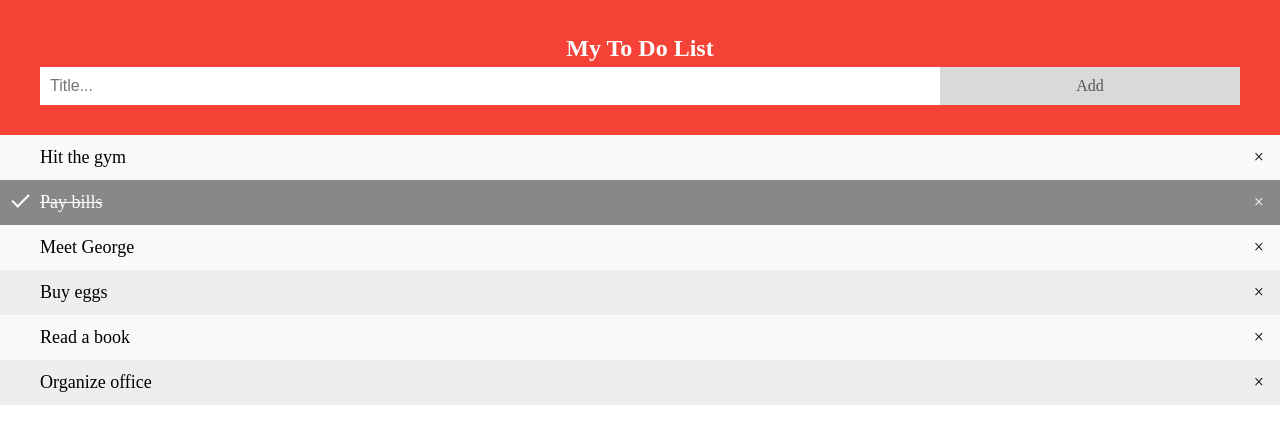
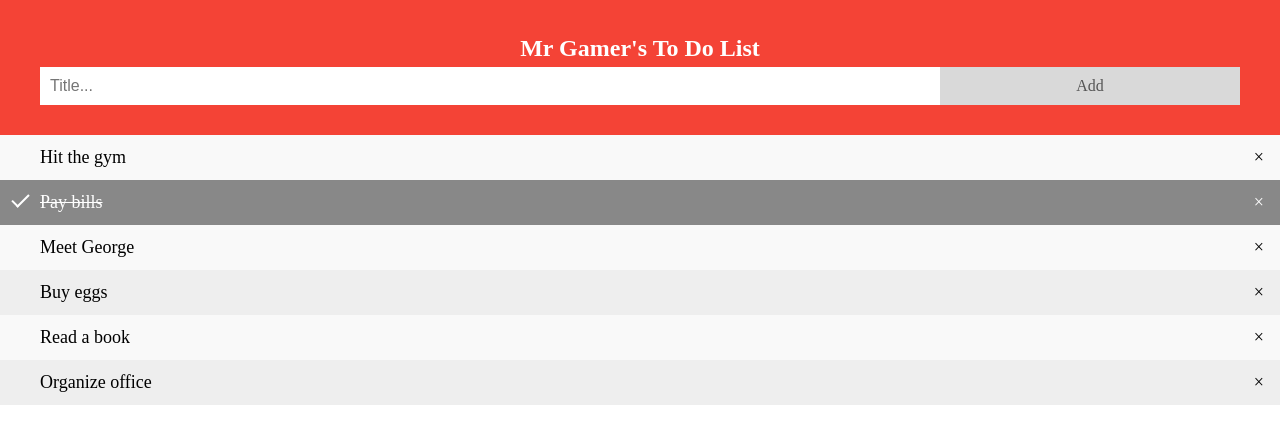
Before and after one commit to Mrgamerisop1432/firstwp, a plain HTML site: page index.html in a window 1280 px wide. Drawn offline with Linux system fonts and the light colour scheme.

Commit message:
indexchanges

```diff
--- a/index.html
+++ b/index.html
@@ -10,7 +10,7 @@
 <body>
 
     <div id="myDIV" class="header">
-        <h2 style="margin:5px">My To Do List</h2>
+        <h2 style="margin:5px">Mr Gamer's To Do List</h2>
         <input type="text" id="myInput" placeholder="Title...">
         <span onclick="newElement()" class="addBtn">Add</span>
     </div>
```
